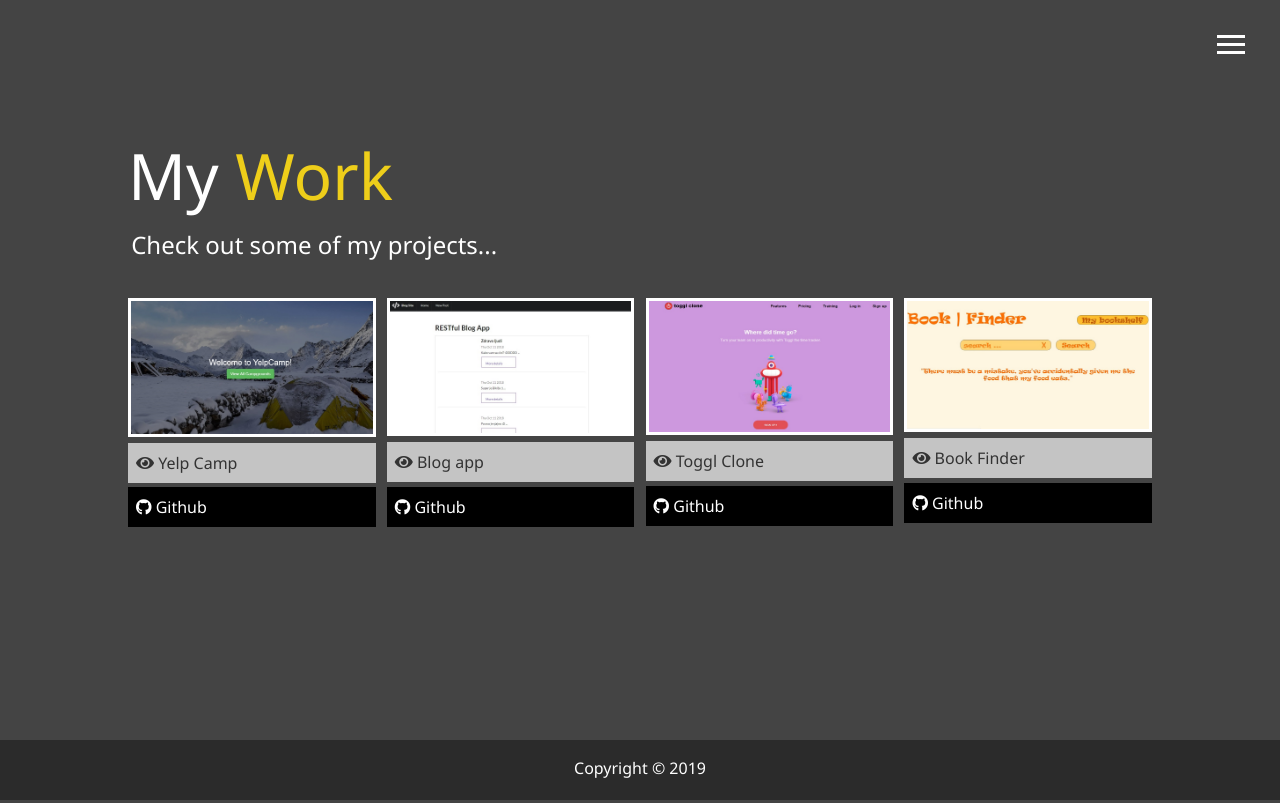
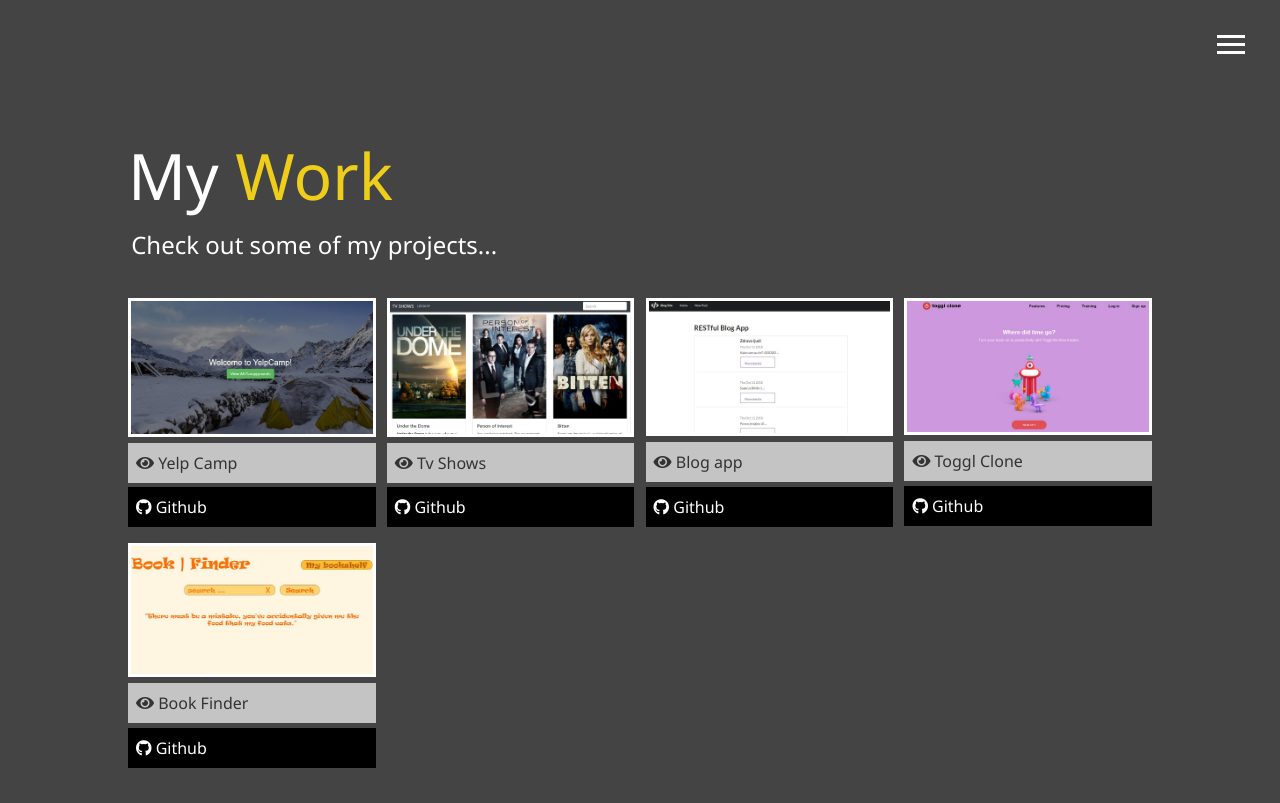
Before and after one commit to bikilone/portfolio, a website: page dist/work.html in a window 1280 px wide. Shown: the top 803 px of the page. Drawn offline with Linux system fonts and the light colour scheme.

Commit message:
added tv show project

```diff
--- a/dist/work.html
+++ b/dist/work.html
@@ -80,6 +80,19 @@
           </a>
         </div>
         <div class="item">
+          <a href="https://bikilone.github.io/tv-shows/#/">
+            <img src="img/projects/project6.jpg" alt="Project" />
+          </a>
+          <a href="https://bikilone.github.io/tv-shows/#/" class="btn-light">
+            <i class="fas fa-eye"></i>
+            Tv Shows
+          </a>
+          <a href="https://github.com/bikilone/tv-shows" class="btn-dark">
+            <i class="fab fa-github"></i>
+            Github
+          </a>
+        </div>
+        <div class="item">
           <a href="https://tranquil-sea-83954.herokuapp.com/blogs">
             <img src="img/projects/project1.jpg" alt="Project" />
           </a>
```
Also changed, not shown: dist/img/projects/project6.jpg (added).
